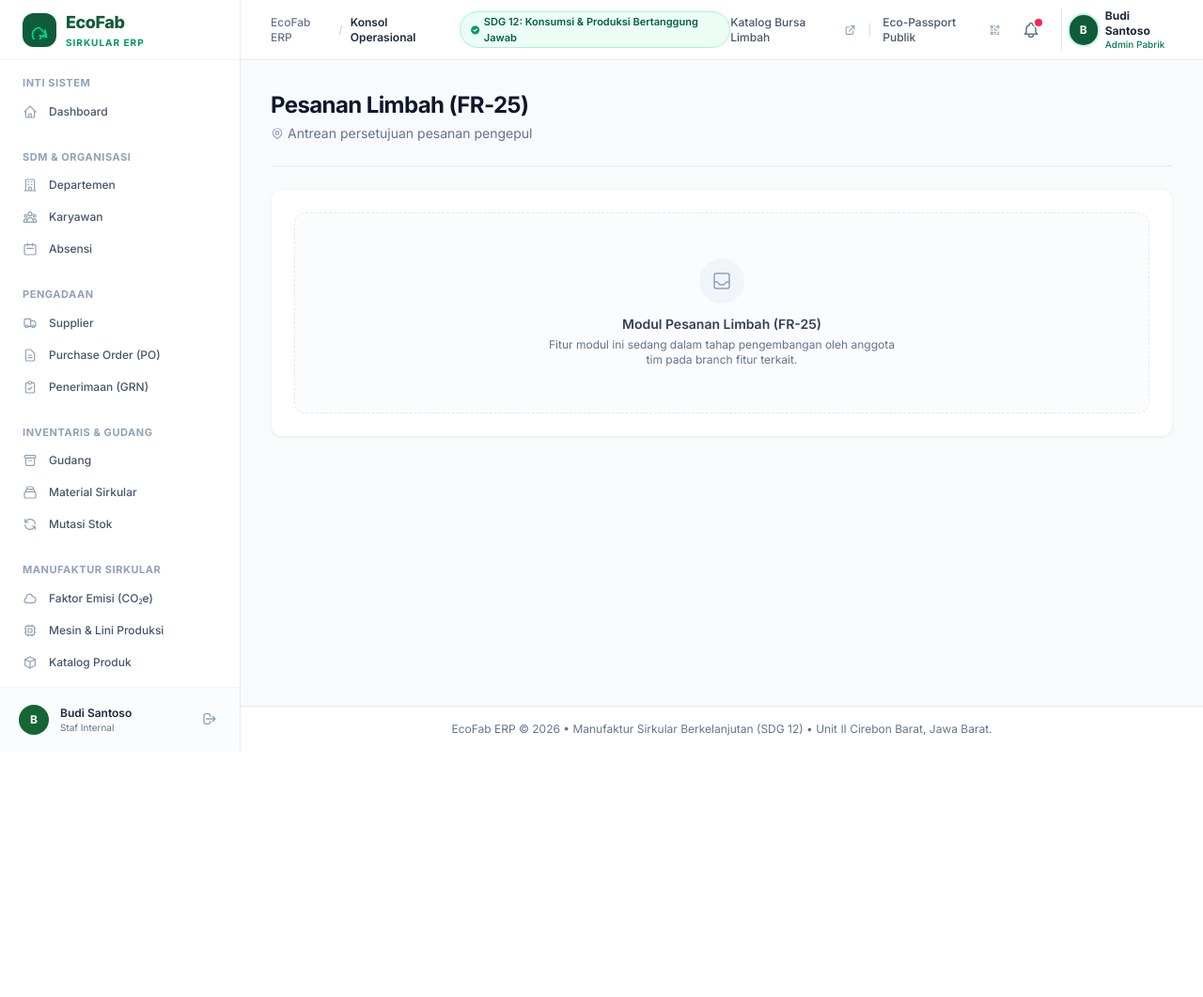
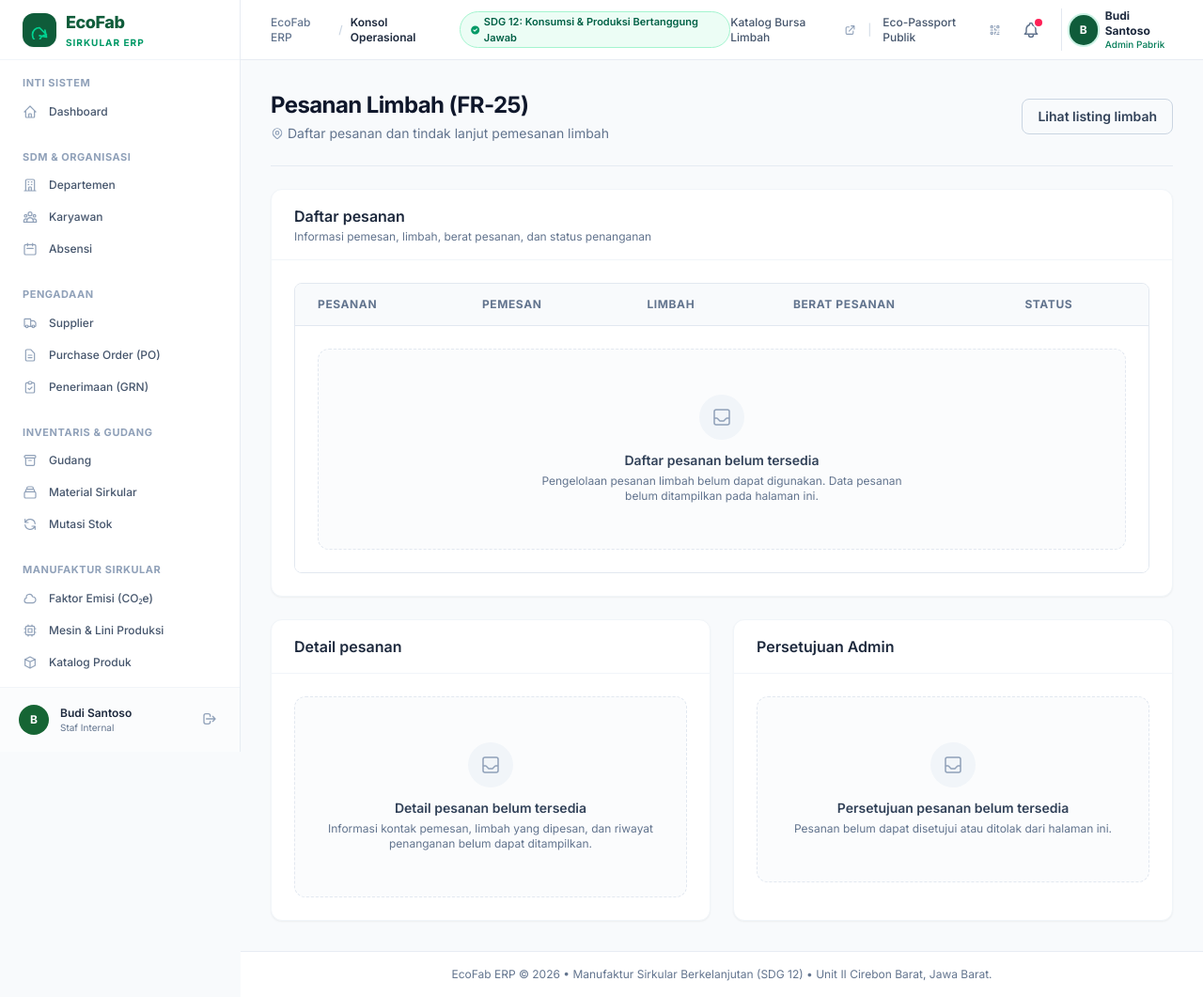
Before and after one commit to TUBES-PPL-GRUP-B-C/ECOFAB-ERP, a Laravel app: page /bursa/order in a window 1280 px wide. Shown: the whole page at 94% size. Before the commit the page ends 800 px from the top, so only its background shows below. Run offline with Laravel 12, Linux system fonts and the light colour scheme; a user stored in the database is signed in; data comes from the database, SQL or seed files in the repository; style sheets or scripts are compiled from the project's sources.

Commit message:
SCRUM-39 feat: add internal order page scaffold and access tests

```diff
--- a/resources/views/bursa/order/index.blade.php
+++ b/resources/views/bursa/order/index.blade.php
@@ -4,14 +4,51 @@
 <div class="space-y-6">
     <x-page-header
         title="Pesanan Limbah (FR-25)"
-        subtitle="Antrean persetujuan pesanan pengepul"
-    />
+        subtitle="Daftar pesanan dan tindak lanjut pemesanan limbah"
+    >
+        <x-slot:actions>
+            <a href="{{ route('bursa.listing.index') }}" class="inline-flex rounded-lg border border-slate-300 px-4 py-2 text-sm font-semibold text-slate-700 hover:bg-slate-50">Lihat listing limbah</a>
+        </x-slot:actions>
+    </x-page-header>
 
-    <x-card>
-        <x-empty-state
-            title="Modul Pesanan Limbah (FR-25)"
-            description="Fitur modul ini sedang dalam tahap pengembangan oleh anggota tim pada branch fitur terkait."
-        />
+    <x-card title="Daftar pesanan" subtitle="Informasi pemesan, limbah, berat pesanan, dan status penanganan">
+        <x-table aria-label="Daftar pesanan limbah">
+            <x-slot:header>
+                <tr>
+                    <th scope="col" class="px-6 py-3.5">Pesanan</th>
+                    <th scope="col" class="px-6 py-3.5">Pemesan</th>
+                    <th scope="col" class="px-6 py-3.5">Limbah</th>
+                    <th scope="col" class="px-6 py-3.5">Berat pesanan</th>
+                    <th scope="col" class="px-6 py-3.5">Status</th>
+                </tr>
+            </x-slot:header>
+            <tr>
+                <td colspan="5" class="px-4 py-6 sm:px-6">
+                    <x-empty-state
+                        title="Daftar pesanan belum tersedia"
+                        description="Pengelolaan pesanan limbah belum dapat digunakan. Data pesanan belum ditampilkan pada halaman ini."
+                    />
+                </td>
+            </tr>
+        </x-table>
     </x-card>
+
+    <div class="grid grid-cols-1 gap-6 lg:grid-cols-2">
+        <x-card title="Detail pesanan" class="min-w-0">
+            <x-empty-state
+                title="Detail pesanan belum tersedia"
+                description="Informasi kontak pemesan, limbah yang dipesan, dan riwayat penanganan belum dapat ditampilkan."
+            />
+        </x-card>
+
+        @can('order-limbah.approve')
+            <x-card title="Persetujuan Admin" class="min-w-0">
+                <x-empty-state
+                    title="Persetujuan pesanan belum tersedia"
+                    description="Pesanan belum dapat disetujui atau ditolak dari halaman ini."
+                />
+            </x-card>
+        @endcan
+    </div>
 </div>
 @endsection
```
Also changed, not shown: tests/Feature/WasteOrderPageTest.php (added, +88 -0 lines).
